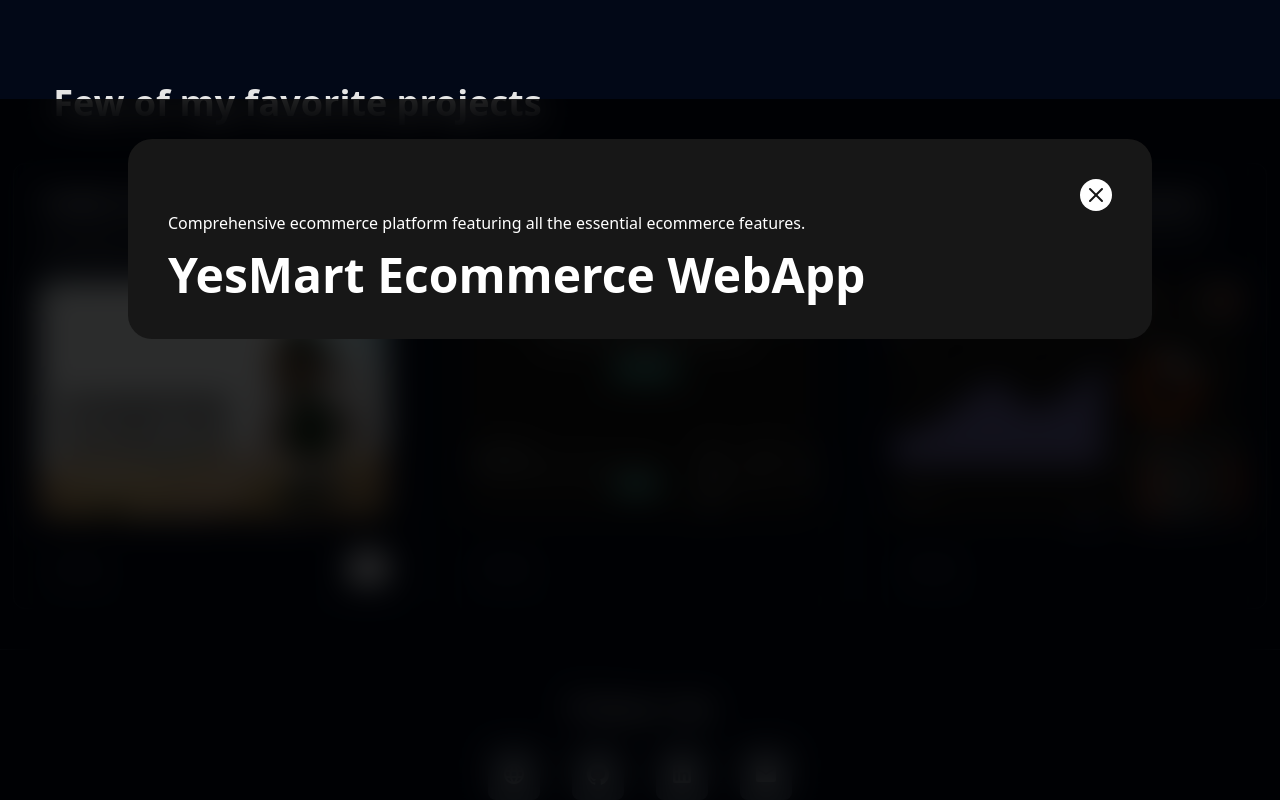
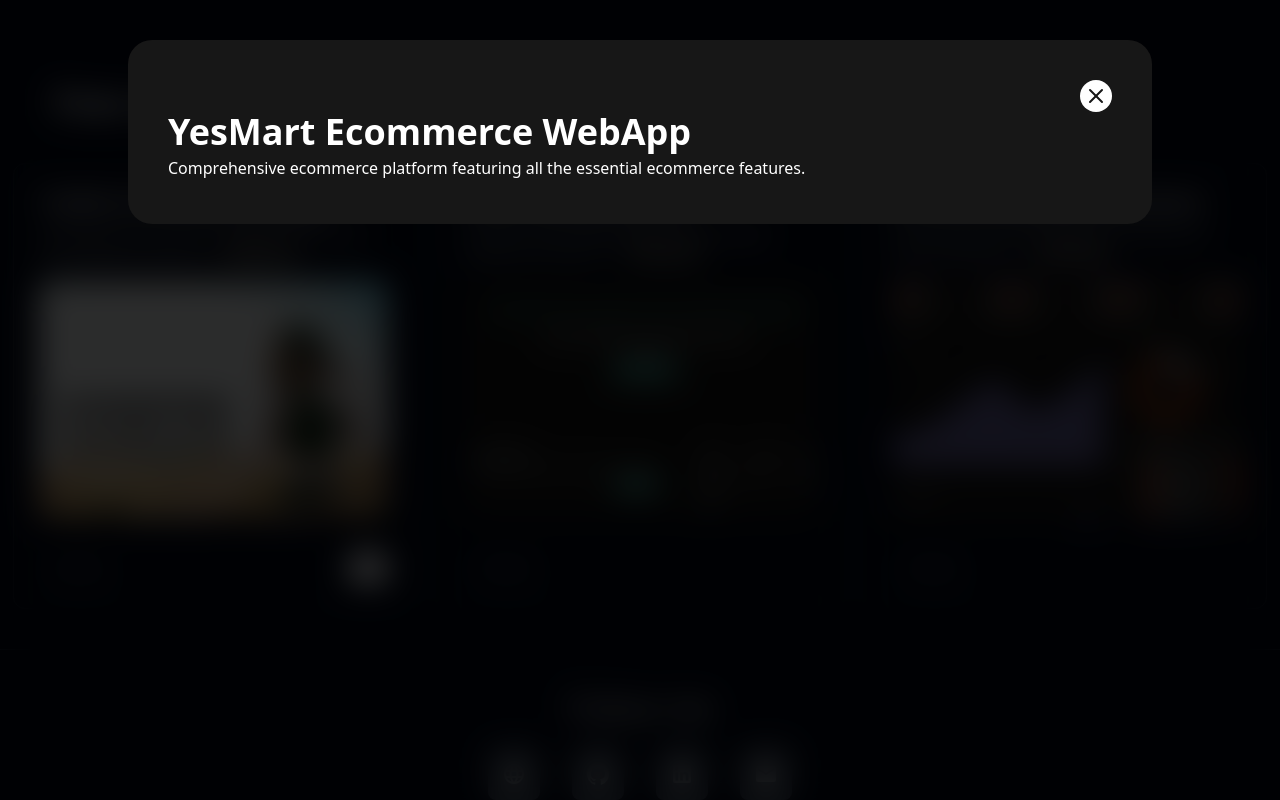
Before and after one commit to yashraj970/yash-raj-portfolio, a Next.js app: page / in a window 1280 px wide. Both pictures are taken after a click on the picture 213 px from the left and 2541 px from the top of the page. Shown: the part 2141-2941 px from the top of the page. Built offline with nearby package versions, Linux system fonts and the light colour scheme.

Commit message:
view more design changed

```diff
--- a/src/components/Projects/3D-Card.tsx
+++ b/src/components/Projects/3D-Card.tsx
@@ -38,7 +38,12 @@
       return (
         <span onClick={handleOpen}>
           {text.substring(0, length)}
-          <span className="cursor-pointer">... view more</span>
+          <span className="cursor-pointer">
+            ...
+            <span className="px-1 py-0.5 ml-1 rounded-md bg-gray-100 dark:bg-neutral-800 dark:border-neutral-700 border border-gray-200">
+              view more
+            </span>
+          </span>
         </span>
       );
     }
@@ -60,10 +65,9 @@
             translateZ="60"
             className="text-neutral-500 text-sm max-w-sm mt-2 dark:text-neutral-300"
           >
-            {/* {description} */}
-            {truncateText(description, 65)}
+            {truncateText(description, 70)}
           </CardItem>
-          <CardItem translateZ="100" className="w-full mt-4">
+          <CardItem translateZ="100" className="w-full mt-4 cursor-pointer">
             <Image
               src={src}
               height="1000"
@@ -105,6 +109,7 @@
         </CardBody>
       </CardContainer>
 
+      {/* View More Modal */}
       <AnimatePresence>
         {open && (
           <div className="fixed inset-0 h-screen z-50 overflow-auto">
@@ -127,11 +132,12 @@
               >
                 <IconX className="h-6 w-6 text-neutral-100 dark:text-neutral-900" />
               </button>
-              <motion.p className="text-base font-medium text-black dark:text-white">
+
+              <motion.p className="text-2xl md:text-4xl font-semibold text-neutral-700 dark:text-white">
+                {title}
+              </motion.p>
+              <motion.p className="text-base font-medium text-black dark:text-white my-1">
                 {description}
-              </motion.p>
-              <motion.p className="text-2xl md:text-5xl font-semibold text-neutral-700 mt-4 dark:text-white">
-                {title}
               </motion.p>
               {/* <div className="py-10">{content}</div> */}
             </motion.div>
```
